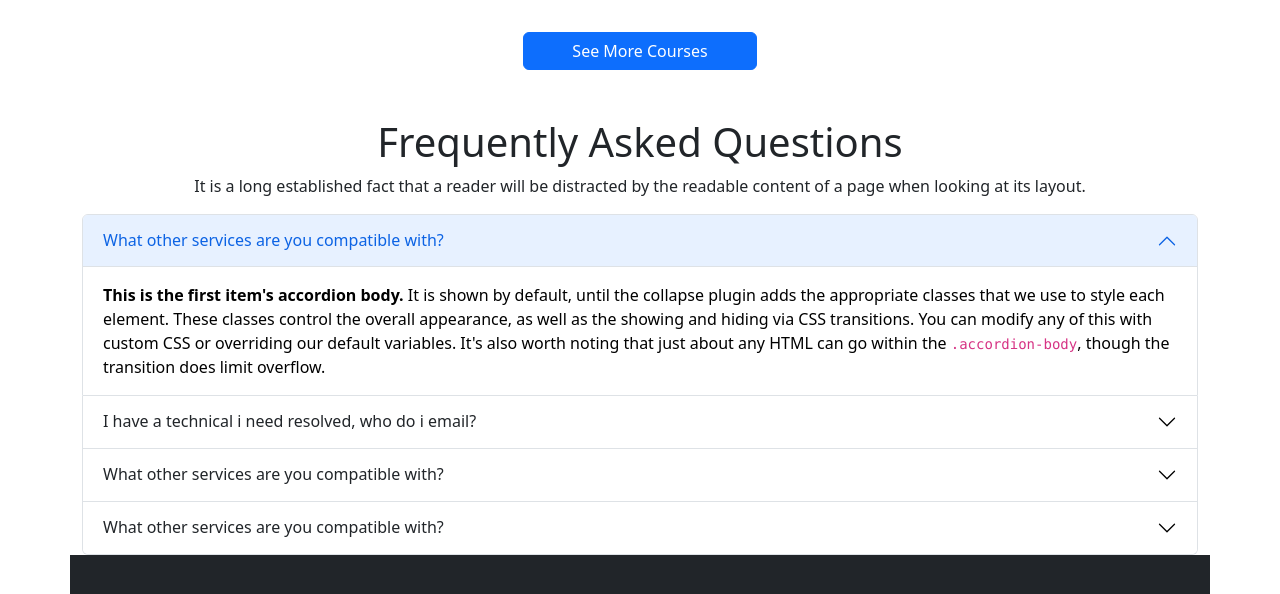
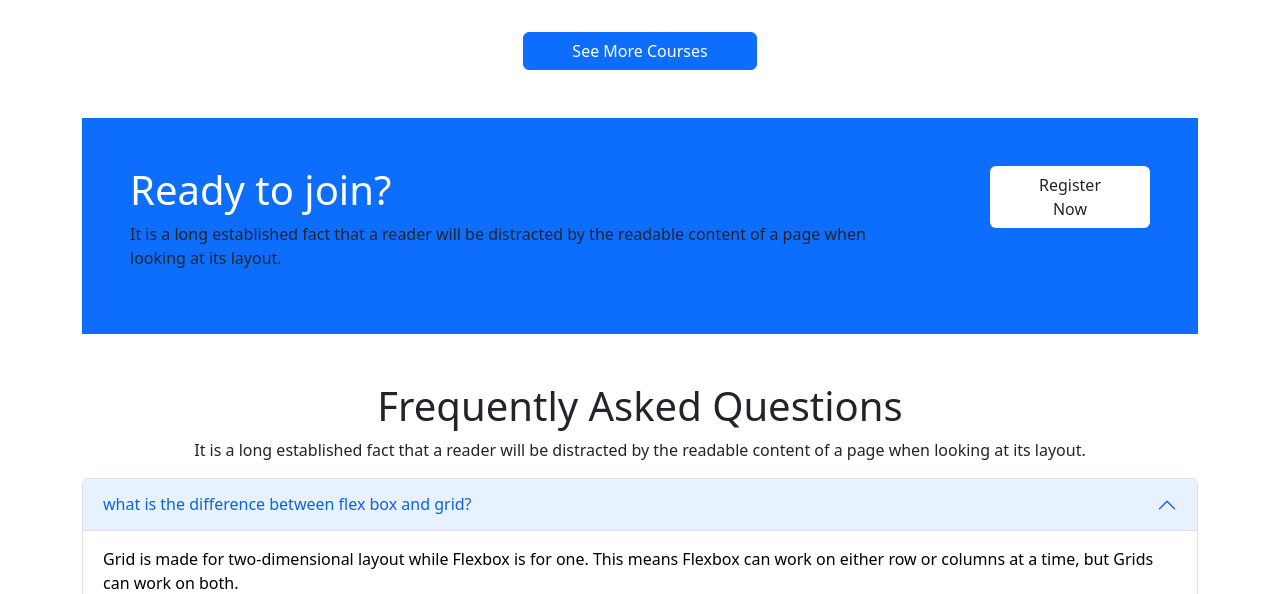
Before and after one commit to BabulM/edTech-website, a plain HTML site: page index.html in a window 1280 px wide. Shown: the part 1510-2104 px from the top of the page. Drawn offline with nearby package versions, Linux system fonts and the light colour scheme.

Commit message:
ready to join added

```diff
--- a/index.html
+++ b/index.html
@@ -54,7 +54,7 @@
         <div class="carousel-inner">
           <div class="carousel-item active" data-bs-interval="10000">
             <img src="images/cover/cover-1.png" class="img-fluid" alt="...">
-            <div class="carousel-caption">
+            <div class="carousel-caption position-absolute top-50">
               <h5 class="fs-1 text text-white">Get Standard Digital Learning</h5>
               <p class="text-white">Today is the age of digitalization. That is why the people are gettin learned with
                 digital technologis all over the world.</p>
@@ -172,13 +172,21 @@
     <!-- courses end -->
     <!-- ready to join start -->
     <section class="container">
-
-
+     <div class="d-flex bg-primary col-lg-12">
+      <div class="h-300 w-100 p-5">
+        <h1 class="text-white">Ready to join?</h1>
+        <p>It is a long established fact that a reader will be distracted by the readable content of a page when looking at its layout.
+        </p>
+      </div>
+      <div class="text-center m-5">
+        <button class="btn bg-white px-5">Register Now</button>
+      </div>
+     </div>
     </section>
     <!-- ready to join end -->
     <!-- Question start -->
-    <section>
-      <div class="text-center">
+    <section class="my-5">
+      <div class="text-center ">
         <h1>Frequently Asked Questions</h1>
         <p>It is a long established fact that a reader will be distracted by the readable
           content of a page when looking at its layout.</p>
@@ -190,17 +198,13 @@
               <button class="accordion-button" type="button" data-bs-toggle="collapse"
                 data-bs-target="#panelsStayOpen-collapseOne" aria-expanded="true"
                 aria-controls="panelsStayOpen-collapseOne">
-                What other services are you compatible with?
+                what is the difference between flex box and grid?
               </button>
             </h2>
             <div id="panelsStayOpen-collapseOne" class="accordion-collapse collapse show"
               aria-labelledby="panelsStayOpen-headingOne">
               <div class="accordion-body">
-                <strong>This is the first item's accordion body.</strong> It is shown by default, until the collapse
-                plugin adds the appropriate classes that we use to style each element. These classes control the overall
-                appearance, as well as the showing and hiding via CSS transitions. You can modify any of this with
-                custom CSS or overriding our default variables. It's also worth noting that just about any HTML can go
-                within the <code>.accordion-body</code>, though the transition does limit overflow.
+                Grid is made for two-dimensional layout while Flexbox is for one. This means Flexbox can work on either row or columns at a time, but Grids can work on both.
               </div>
             </div>
           </div>
@@ -209,17 +213,13 @@
               <button class="accordion-button collapsed" type="button" data-bs-toggle="collapse"
                 data-bs-target="#panelsStayOpen-collapseTwo" aria-expanded="false"
                 aria-controls="panelsStayOpen-collapseTwo">
-                I have a technical i need resolved, who do i email?
+                what is the difference between bootstrap and tailwind?
               </button>
             </h2>
             <div id="panelsStayOpen-collapseTwo" class="accordion-collapse collapse"
               aria-labelledby="panelsStayOpen-headingTwo">
               <div class="accordion-body">
-                <strong>This is the second item's accordion body.</strong> It is hidden by default, until the collapse
-                plugin adds the appropriate classes that we use to style each element. These classes control the overall
-                appearance, as well as the showing and hiding via CSS transitions. You can modify any of this with
-                custom CSS or overriding our default variables. It's also worth noting that just about any HTML can go
-                within the <code>.accordion-body</code>, though the transition does limit overflow.
+                Bootstrap comes with a set of pre-styled responsive, mobile-first components that possess a definite UI kit. Tailwind CSS uses a set of utility classes to create a neat UI with more flexibility and uniqueness. Sites created using Bootstrap follow the generic pattern that makes them look identical.
               </div>
             </div>
           </div>
@@ -228,17 +228,13 @@
               <button class="accordion-button collapsed" type="button" data-bs-toggle="collapse"
                 data-bs-target="#panelsStayOpen-collapseThree" aria-expanded="false"
                 aria-controls="panelsStayOpen-collapseThree">
-                What other services are you compatible with?
+                What is css box model?
               </button>
             </h2>
             <div id="panelsStayOpen-collapseThree" class="accordion-collapse collapse"
               aria-labelledby="panelsStayOpen-headingThree">
               <div class="accordion-body">
-                <strong>This is the third item's accordion body.</strong> It is hidden by default, until the collapse
-                plugin adds the appropriate classes that we use to style each element. These classes control the overall
-                appearance, as well as the showing and hiding via CSS transitions. You can modify any of this with
-                custom CSS or overriding our default variables. It's also worth noting that just about any HTML can go
-                within the <code>.accordion-body</code>, though the transition does limit overflow.
+                In CSS, the term "box model" is used when talking about design and layout. The CSS box model is essentially a box that wraps around every HTML element.
               </div>
             </div>
           </div>
@@ -247,17 +243,13 @@
               <button class="accordion-button collapsed" type="button" data-bs-toggle="collapse"
                 data-bs-target="#panelsStayOpen-collapseThree" aria-expanded="false"
                 aria-controls="panelsStayOpen-collapseThree">
-                What other services are you compatible with?
+                What is semantic tag?
               </button>
             </h2>
             <div id="panelsStayOpen-collapseThree" class="accordion-collapse collapse"
               aria-labelledby="panelsStayOpen-headingThree">
               <div class="accordion-body">
-                <strong>This is the third item's accordion body.</strong> It is hidden by default, until the collapse
-                plugin adds the appropriate classes that we use to style each element. These classes control the overall
-                appearance, as well as the showing and hiding via CSS transitions. You can modify any of this with
-                custom CSS or overriding our default variables. It's also worth noting that just about any HTML can go
-                within the <code>.accordion-body</code>, though the transition does limit overflow.
+                The HTML semantics refers to the tags that provide meaning to an HTML page rather than just presentation. It makes HTML more comprehensible by better defining the different sections and layout of web pages.
               </div>
             </div>
           </div>
```
